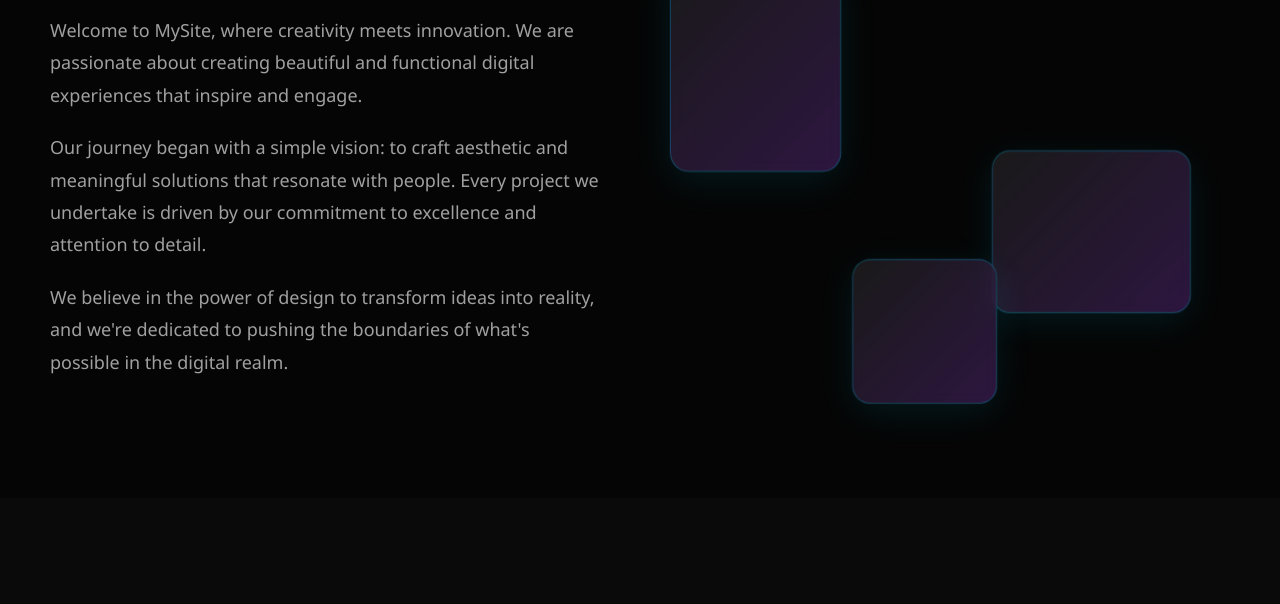
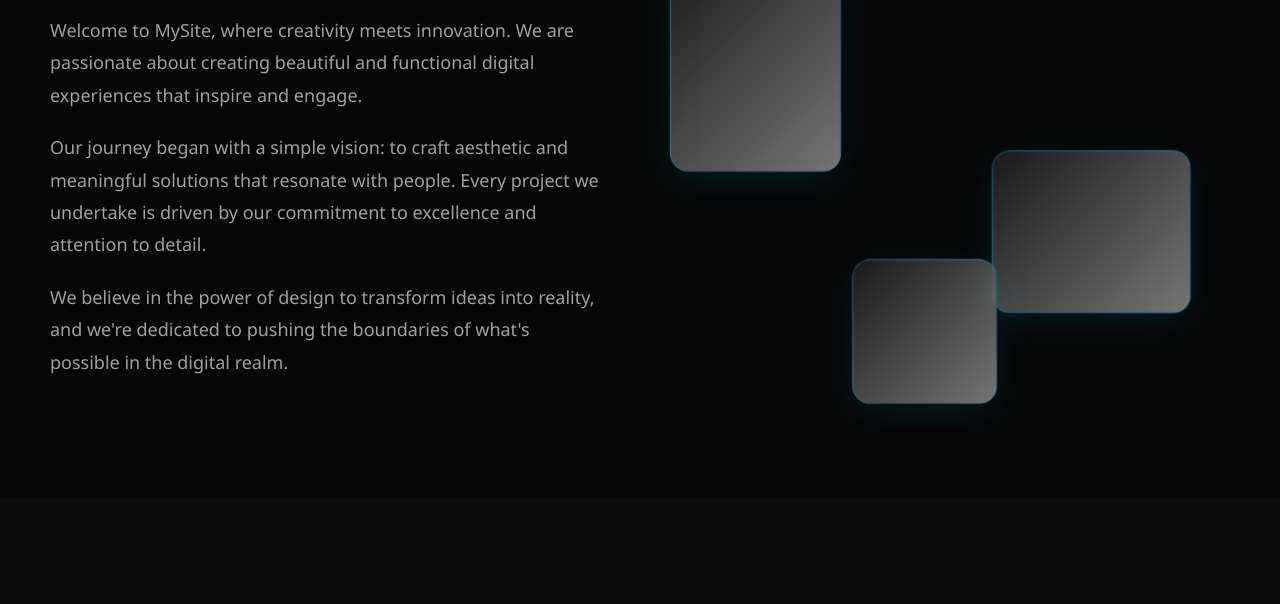
Before and after one commit to abhishekbhattcode/my_web-contributor, a plain HTML site: page About.html in a window 1280 px wide. Shown: the part 741-1345 px from the top of the page. Drawn offline with Linux system fonts and the light colour scheme.

Commit message:
done some changes in about page

```diff
--- a/aboutstyle.css
+++ b/aboutstyle.css
@@ -277,7 +277,7 @@ ul li a span {
 
 .floating-card {
     position: absolute;
-    background: linear-gradient(135deg, var(--card-bg), rgba(90, 42, 129, 0.479));
+    background: linear-gradient(135deg, var(--card-bg), rgba(242, 240, 243, 0.479));
     border: 1px solid rgba(0, 212, 255, 0.3);
     border-radius: 20px;
     backdrop-filter: blur(10px);
```
